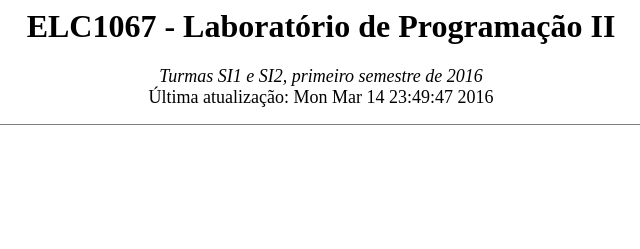
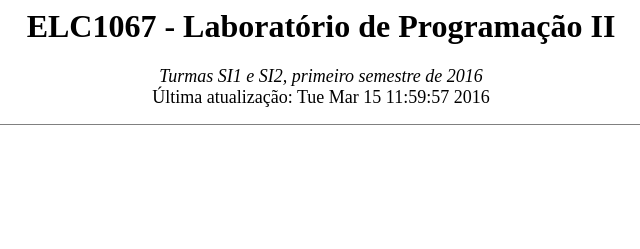
Before and after one commit to joao-lima/l2-2016a, a plain HTML site: page l22016a/index.html in a window 1280 px wide. Shown: the top 249 px of the page, 319-959 px from the left. Drawn offline with Linux system fonts and the light colour scheme.

Commit message:
fix exemplo.

```diff
--- a/l22016a/index.html
+++ b/l22016a/index.html
@@ -8,7 +8,7 @@
 <CENTER>
 <H1>ELC1067 - Laboratório de Programação II</H1>
 <FONT SIZE="4"><I>Turmas SI1 e SI2, primeiro semestre de 2016</I></FONT><BR>
-<FONT SIZE="4">Última atualização: Mon Mar 14 23:49:47 2016	</FONT>
+<FONT SIZE="4">Última atualização: Tue Mar 15 11:59:57 2016	</FONT>
 </CENTER>
 
 <P></P>
@@ -747,6 +747,7 @@ Este exemplo mostra como funciona ao mover uma <I>string</I> usando <CODE>std::m
 <PRE>
   #include &lt;iostream&gt;
   #include &lt;random&gt;
+  #include &lt;functional&gt;
 
   int main(void)
   {
```
Also changed, not shown: 1 other file.
